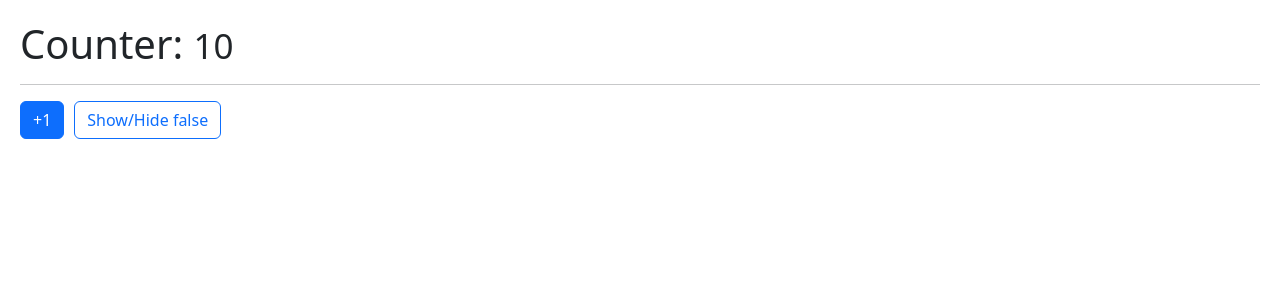
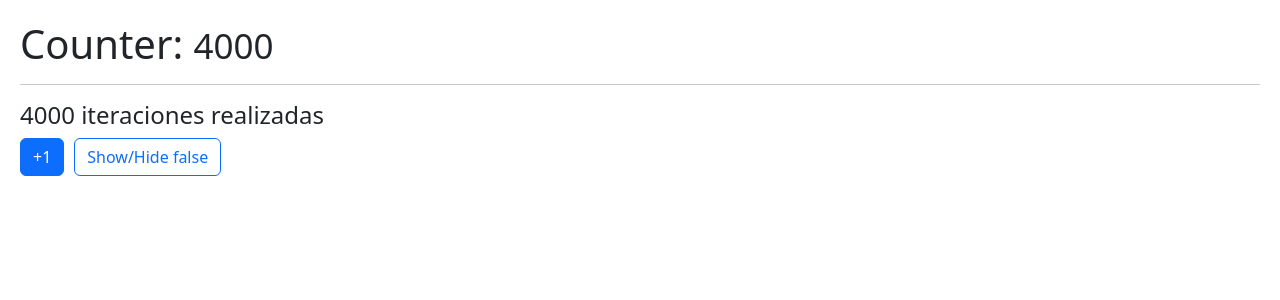
Before and after one commit to hectoralvaez/05-hook-app, a React (Vite) app: page / in a window 1280 px wide. Shown: the top 300 px of the page. Built offline with nearby package versions, Linux system fonts and the light colour scheme.

Commit message:
🪝 132. useMemo - Funcionando sin optimizar (sin useMemo) (v2)

```diff
--- a/src/06-memos/MemoHook.jsx
+++ b/src/06-memos/MemoHook.jsx
@@ -1,10 +1,19 @@
 import { useState } from "react";
 import { useCounter } from "../hooks";
 
+
+const heavyStuff = ( iterationNumber = 100 ) => {
+    for ( let i = 0; i < iterationNumber; i++ ) {
+        console.log(`Ahi vamos...`);
+    }
+
+    return `${ iterationNumber } iteraciones realizadas`;
+}
+
 export const MemoHook = () => {
 
-    const { counter, increment } = useCounter( 10 );
-    const [show, setShow] = useState(false)
+    const { counter, increment } = useCounter( 4000 );
+    const [show, setShow] = useState(false);
 
     return (
         <>
@@ -13,6 +22,7 @@ export const MemoHook = () => {
             </h1>
             <hr />
 
+            <h4>{ heavyStuff( counter ) }</h4>
             <button
                 className="btn btn-primary"
                 onClick={ () => increment() }
```
